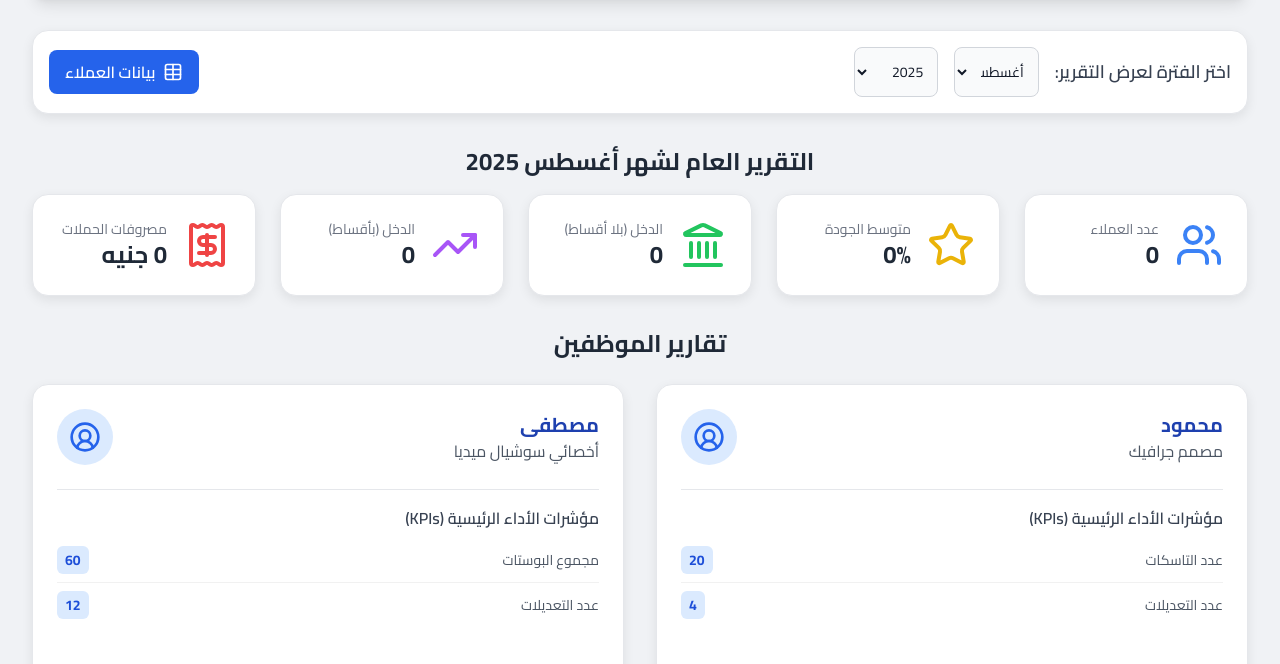
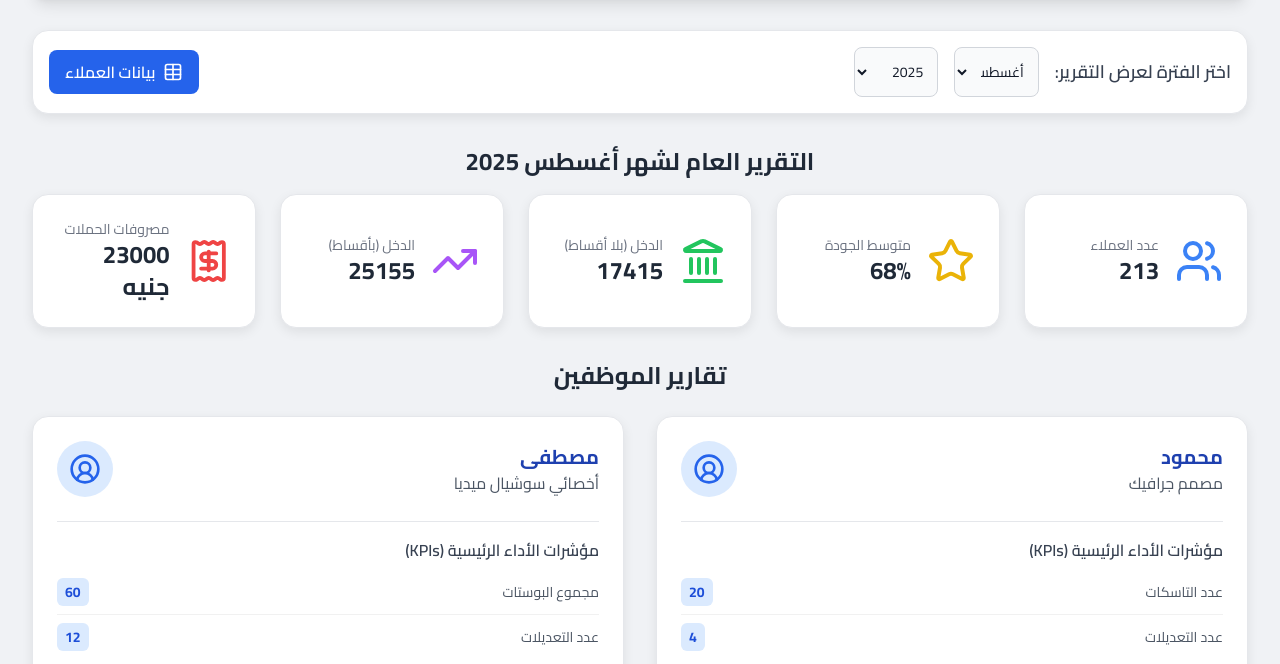
Before and after one commit to IEAtd-Academy2/report, a plain HTML site: page index.html in a window 1280 px wide. Shown: the part 122-786 px from the top of the page. Drawn offline with nearby package versions, Linux system fonts and the light colour scheme.

Commit message:
Update index.html

```diff
--- a/index.html
+++ b/index.html
@@ -158,12 +158,12 @@
                     }
                 },
                 "8": { // August - Detailed data from the user
-                    general: { // General stats are zeroed as requested
-                        clientCount: 0,
-                        avgQuality: "0%",
-                        incomeNoInstallments: "0",
-                        incomeWithInstallments: "0",
-                        campaignExpenses: "0"
+                    general: { // General stats UPDATED as requested
+                        clientCount: 213,
+                        avgQuality: "68%",
+                        incomeNoInstallments: "17415",
+                        incomeWithInstallments: "25155",
+                        campaignExpenses: "23000"
                     },
                     employees: {
                         mahmoud: {
```
